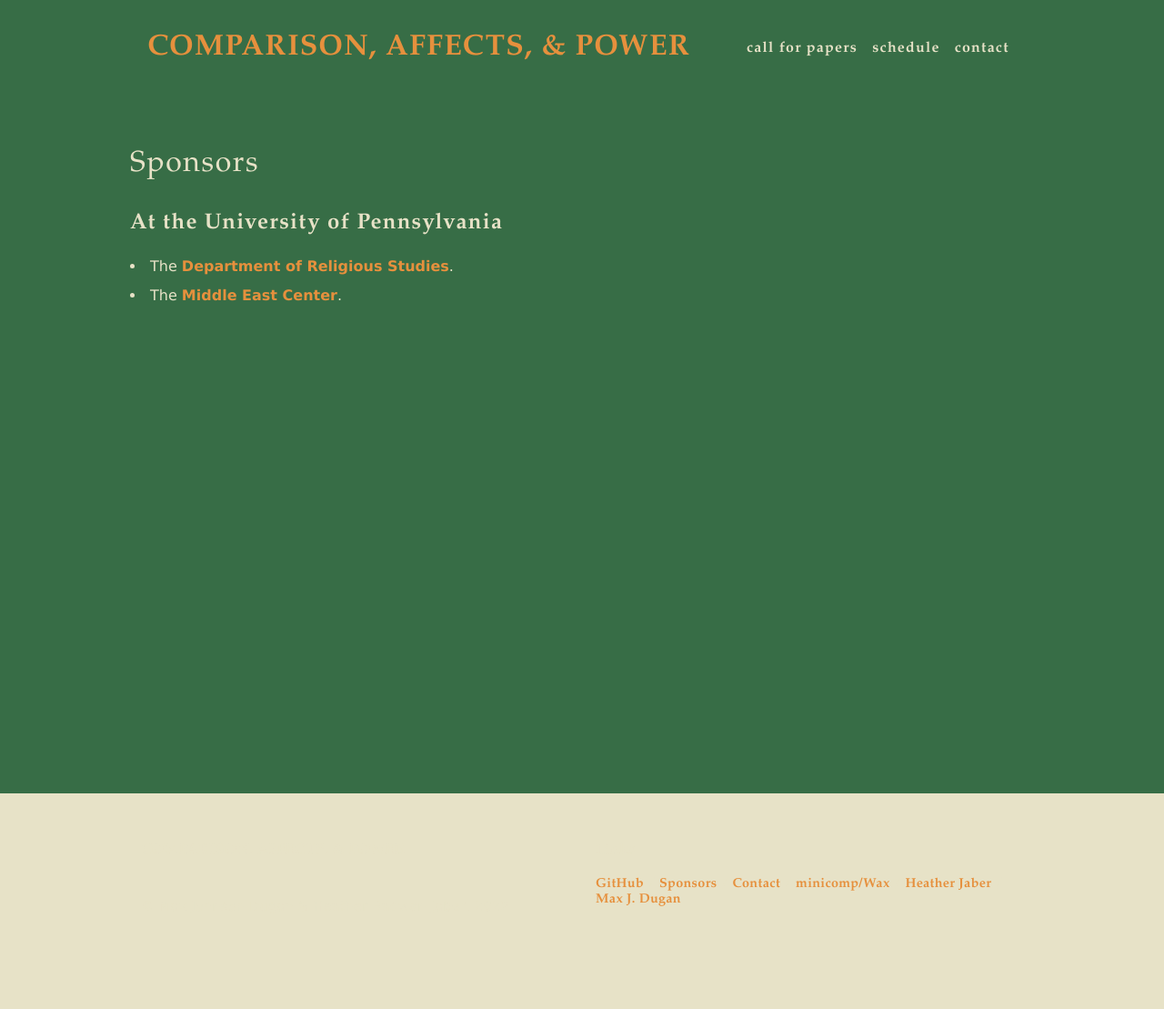
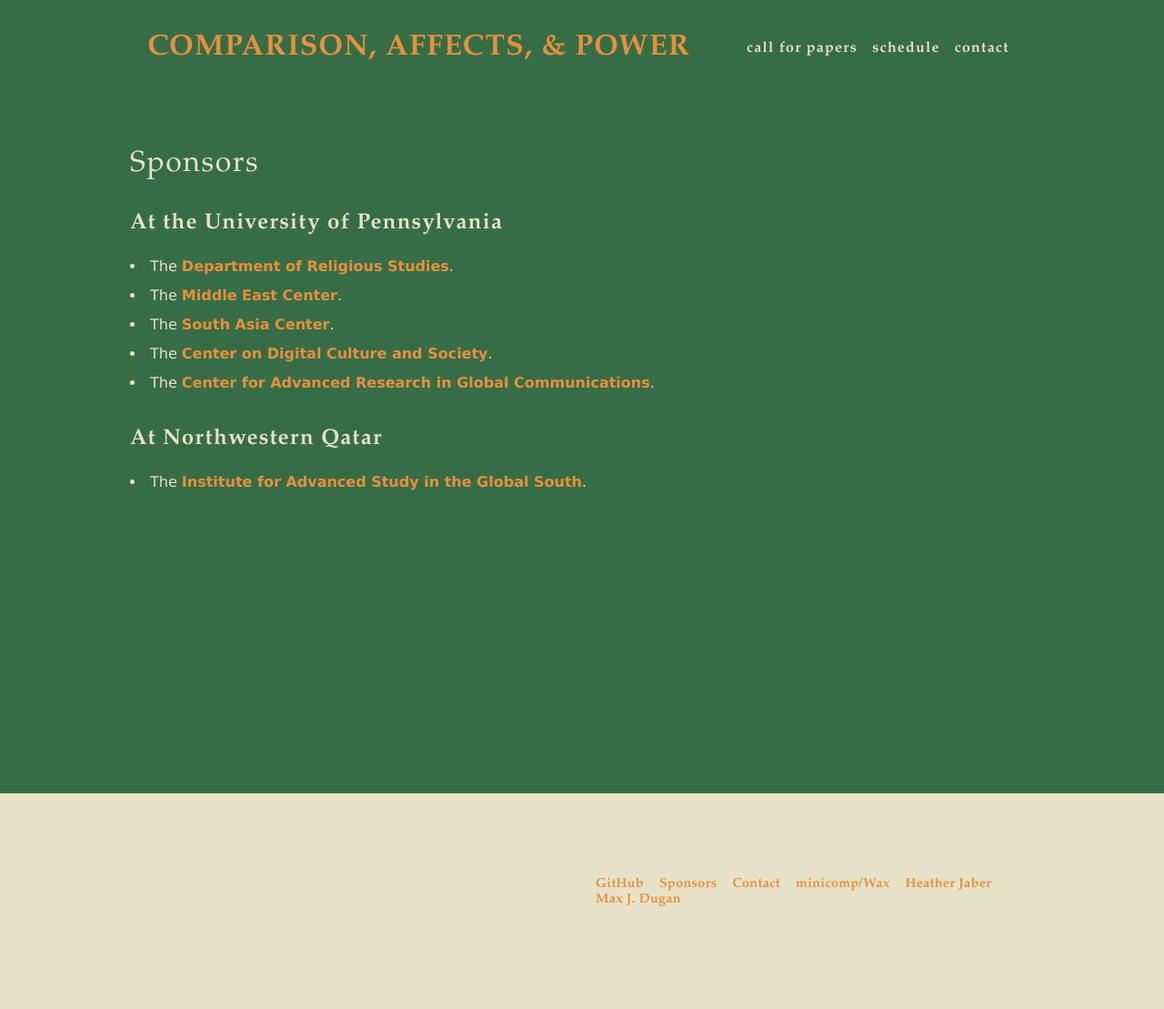
Before and after one commit to maxjdugan/comparing_affects, a Jekyll site: the page built from pages/sponsors.md, in a window 1280 px wide. Shown: the whole page at 91% size. Built offline with Jekyll 4.4.1, drawn with Linux system fonts in a browser that asks for light colours.

Commit message:
Updated the sponsors

```diff
--- a/pages/sponsors.md
+++ b/pages/sponsors.md
@@ -8,3 +8,9 @@
 
 <li>The <a href="https://rels.sas.upenn.edu/">Department of Religious Studies</a>.</li>
 <li>The <a href="https://mec.sas.upenn.edu/">Middle East Center</a>.</li>
+<li>The <a href="https://www.southasiacenter.upenn.edu/">South Asia Center</a>.</li>
+<li>The <a href="https://www.asc.upenn.edu/research/centers/center-on-digital-culture-and-society">Center on Digital Culture and Society</a>.</li>
+<li>The <a href="https://www.asc.upenn.edu/research/centers/center-for-advanced-research-in-global-communication">Center for Advanced Research in Global Communications</a>.</li>
+
+<h3>At Northwestern Qatar</h3>
+<li> The <a href="https://www.qatar.northwestern.edu/research/ias_nuq/index.html">Institute for Advanced Study in the Global South</a>.</li>
```
Also changed, not shown: index.md (+1 -1 lines).
